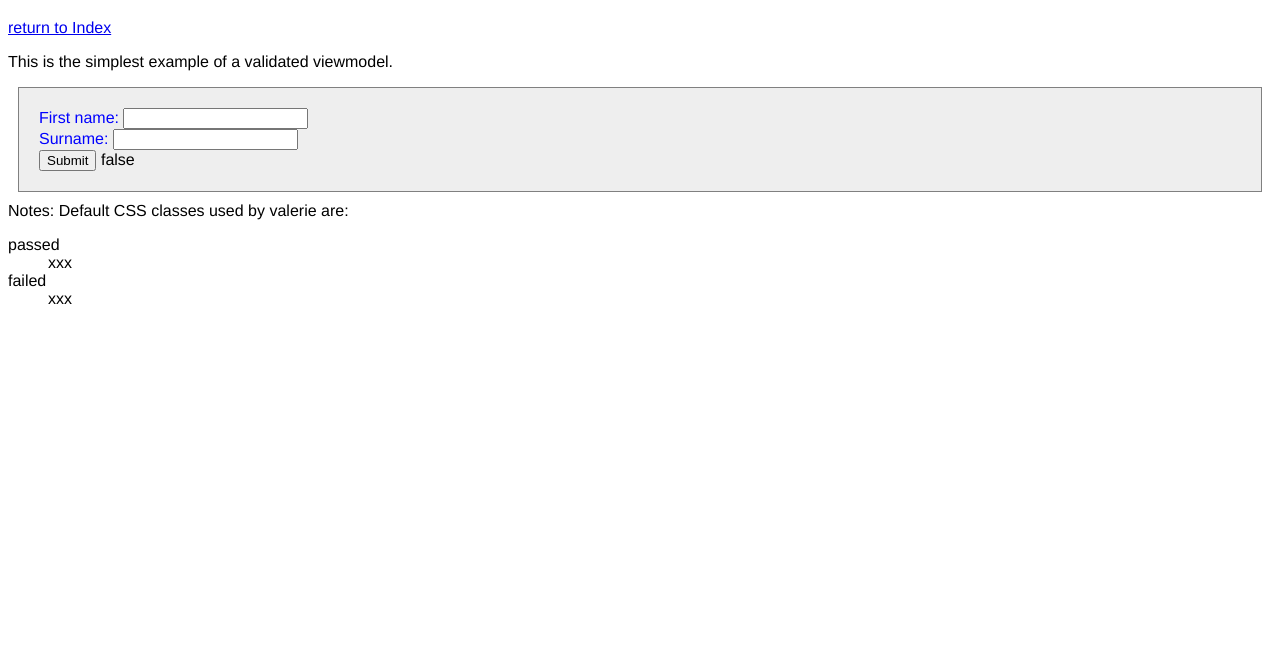
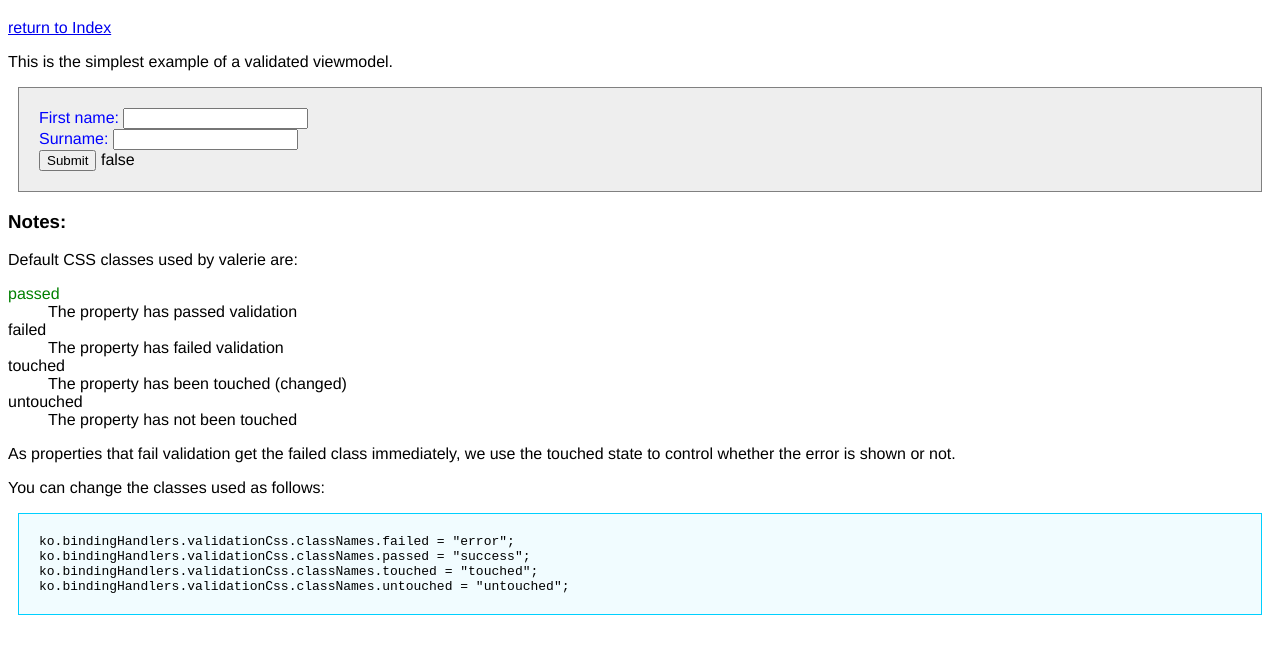
Before and after one commit to conficient/Valerie-examples, a plain HTML site: page valerie-examples/simple-example.html in a window 1280 px wide. Shown: the part 61-714 px from the top of the page. Drawn offline with Linux system fonts and the light colour scheme.

Commit message:
Amended text a bit

```diff
--- a/valerie-examples/basic.css
+++ b/valerie-examples/basic.css
@@ -1,19 +1,17 @@
 
 /* css classes for valerie */
 
-.failed {
-    color: red;
-}
 
 .passed {
     color: green;
 }
 
-.touched {
-    color: purple;
+.failed.touched {
+    color: red;
 }
 
 .failed.untouched {
+    /* the failed class is added */
     color: blue;
 }
 
--- a/valerie-examples/simple-example.html
+++ b/valerie-examples/simple-example.html
@@ -33,14 +33,31 @@
     </form>
 
     <div>
-        Notes:
-        Default CSS classes used by valerie are:
+        <h3>Notes:</h3>
+        <p>
+            Default CSS classes used by valerie are:
+        </p>
         <dl>
-            <dt>passed</dt>
-            <dd>xxx</dd>
-            <dt>failed</dt>
-            <dd>xxx</dd>
+            <dt class="passed">passed</dt>
+            <dd>The property has passed validation</dd>
+            <dt class="failed">failed</dt>
+            <dd>The property has failed validation</dd>
+            <dt class="touched">touched</dt>
+            <dd>The property has been touched (changed)</dd>
+            <dt class="untouched">untouched</dt>
+            <dd>The property has not been touched</dd>
         </dl>
+        <p>
+            As properties that fail validation get the failed class immediately, we use the touched state to
+            control whether the error is shown or not.
+        </p>
+        <p>You can change the classes used as follows:</p>
+        <pre>
+ko.bindingHandlers.validationCss.classNames.failed = "error";
+ko.bindingHandlers.validationCss.classNames.passed = "success";
+ko.bindingHandlers.validationCss.classNames.touched = "touched";
+ko.bindingHandlers.validationCss.classNames.untouched = "untouched";
+</pre>
     </div>
 
     <script type="text/javascript">
```
